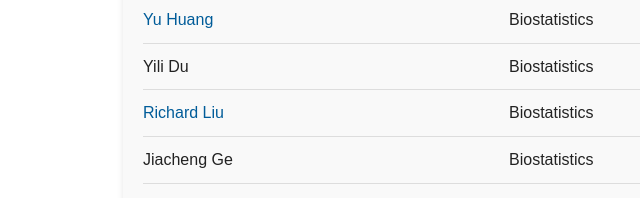
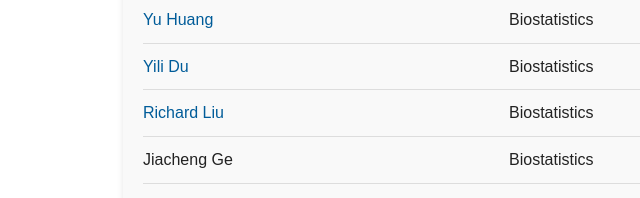
Before and after one commit to idiazst/website, a plain HTML site: page team.html in a window 1280 px wide. Shown: the part 331-529 px from the top of the page, 47-687 px from the left. Drawn offline with Linux system fonts and the light colour scheme.

Commit message:
Link Yili Du to personal website

```diff
--- a/team.html
+++ b/team.html
@@ -95,7 +95,7 @@
                 <thead><tr><th scope="col">Name</th><th scope="col">Program</th></tr></thead>
                 <tbody>
                     <tr><td><a href="https://www.linkedin.com/in/yu-huang-/" target="_blank" rel="noopener noreferrer">Yu Huang</a></td><td>Biostatistics</td></tr>
-                    <tr><td>Yili Du</td><td>Biostatistics</td></tr>
+                    <tr><td><a href="https://yili-du.github.io/" target="_blank" rel="noopener noreferrer">Yili Du</a></td><td>Biostatistics</td></tr>
                     <tr><td><a href="https://rich2355.github.io/richard_liu_academic_website/" target="_blank" rel="noopener noreferrer">Richard Liu</a></td><td>Biostatistics</td></tr>
                     <tr><td>Jiacheng Ge</td><td>Biostatistics</td></tr>
                     <tr><td>Xinyi (Emily) Zhang</td><td>Biostatistics</td></tr>
```
